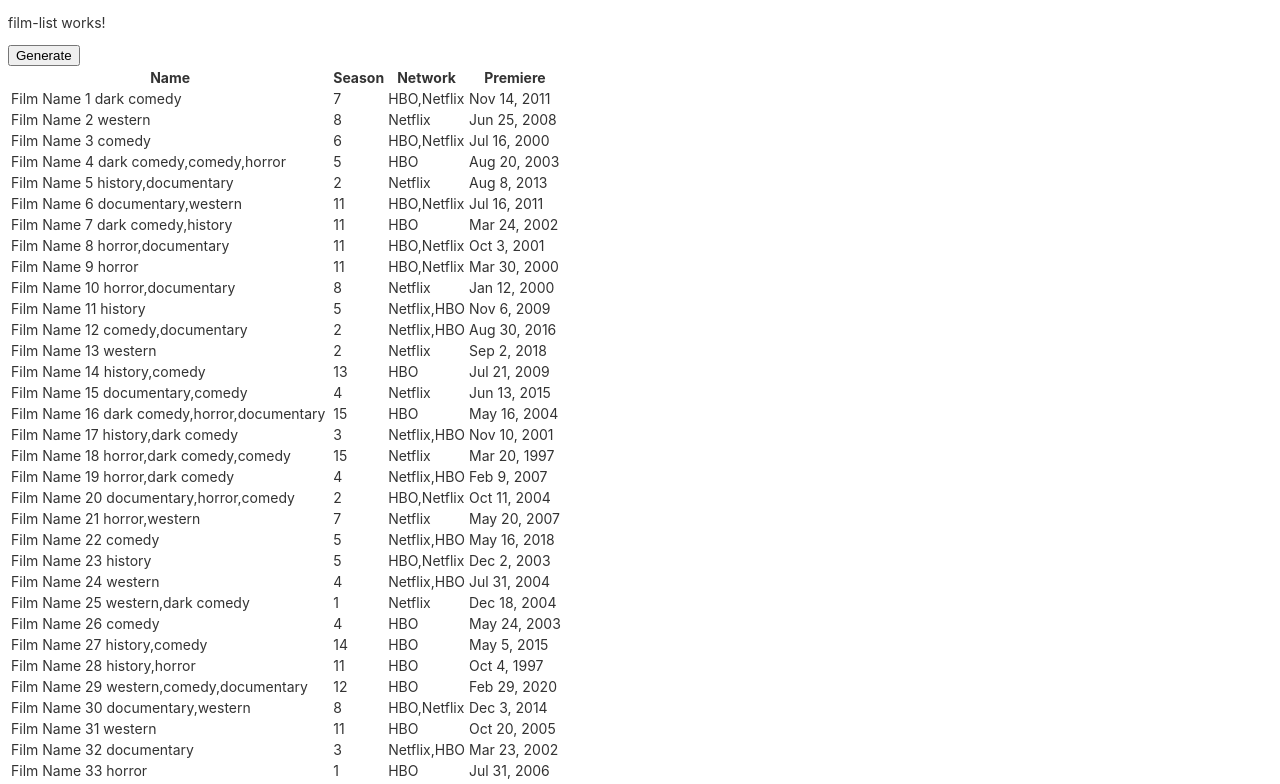
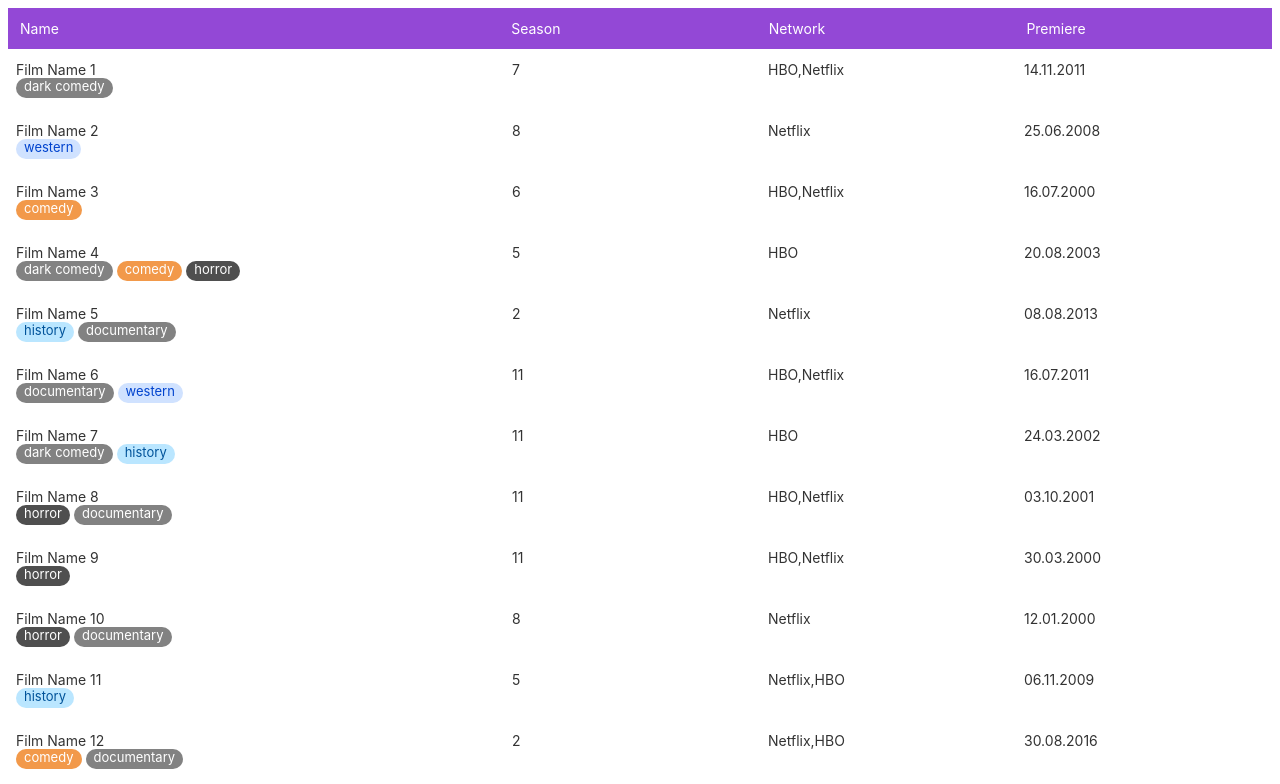
Before and after one commit to alik-p/films-table, an Angular app: page / in a window 1280 px wide. Shown: the top 784 px of the page. Built offline with nearby package versions, Linux system fonts and the light colour scheme.

Commit message:
feat: add flex layout + tags functionality

```diff
--- a/src/app/film-list/components/film-list/film-list.component.html
+++ b/src/app/film-list/components/film-list/film-list.component.html
@@ -1,29 +1,30 @@
-<p>film-list works!</p>
+<div class="film-list">
 
-<button type="button" (click)="onGenerate()">Generate</button>
+  <div class="table--head">
+    <div class="table--cell">Name</div>
+    <div class="table--cell">Season</div>
+    <div class="table--cell">Network</div>
+    <div class="table--cell">Premiere</div>
+  </div>
 
-<table>
-  <thead>
-  <tr>
-    <th>Name</th>
-    <th>Season</th>
-    <th>Network</th>
-    <th>Premiere</th>
-  </tr>
-  </thead>
+  <div class="table--row" *ngFor="let film of films">
+    <div class="table--cell">
+      {{film?.name}}
+      <div class="cell--tags">
+        <span *ngFor="let tag of film?.tags" class="tag" [ngClass]="tagClass(tag)">{{tag}}</span>
+      </div>
+    </div>
+    <div class="table--cell">
+      {{film?.season}}
+    </div>
+    <div class="table--cell">
+      {{film?.network}}
+    </div>
+    <div class="table--cell">
+      {{film?.premiere | date: 'dd.MM.yyyy'}}
+    </div>
+  </div>
 
-  <tbody>
+</div>
 
-  <tr *ngFor="let film of films">
-    <td>
-      {{film?.name}}
-      {{film?.tags}}
-    </td>
-    <td>{{film?.season}}</td>
-    <td>{{film?.network}}</td>
-    <td>{{film?.premiere | date}}</td>
-  </tr>
-
-  </tbody>
-
-</table>
+<hr>
--- a/src/app/film-list/components/film-list/film-list.component.sass
+++ b/src/app/film-list/components/film-list/film-list.component.sass
@@ -0,0 +1,67 @@
+$color-black: rgb(79, 79, 79)
+$color-blue: #d0e2ff
+$color-cyan: #bae6ff
+$color-gray: rgb(130, 130, 130)
+$color-orange: rgb(242, 153, 74)
+$color-purple: rgb(146, 143, 214)
+$color-red: rgb(235, 87, 87)
+
+
+.film-list--table
+  width: 100%
+
+
+.table--head, .table--row
+  display: flex
+
+  .table--cell:nth-child(1)
+    width: 40%
+
+  .table--cell
+    width: 20%
+    padding: 0.75rem 0.5rem
+
+.table--head
+  color: #ffffff
+  background-color: rgb(147, 72, 214)
+
+  .table--cell
+    padding: 0.75rem
+
+.cell--tags
+  display: flex
+  .tag
+    margin-right: 0.25rem
+
+.tag
+  padding: 0 .5rem
+  font-size: small
+  height: 1.25rem
+  max-width: 100%
+  min-width: 2rem
+  border-radius: .9rem
+  cursor: default
+  color: white
+
+  &--black
+    background-color: $color-black
+
+  &--blue
+    background-color: $color-blue
+    color: #0043ce
+
+  &--cyan
+    background-color: $color-cyan
+    color: #00539a
+
+  &--gray
+    background-color: $color-gray
+
+  &--orange
+    background-color: $color-orange
+
+  &--purple
+    background-color: $color-purple
+
+  &--red
+    background-color: $color-red
--- a/src/app/film-list/components/film-list/film-list.component.ts
+++ b/src/app/film-list/components/film-list/film-list.component.ts
@@ -1,5 +1,4 @@
 import { ChangeDetectionStrategy, Component, Input, OnInit } from '@angular/core';
-import { AppUtils } from '../../../core/app-utils';
 import { Film } from '../../../core/api/film.model';
 
 @Component({
@@ -11,16 +10,24 @@
 export class FilmListComponent implements OnInit {
   @Input() films: Film[];
 
-  constructor() { }
+  constructor() {
+  }
+
+  tagClass(tag: string): string {
+    const colors = {
+      comedy: 'orange',
+      drams: 'purple',
+      horror: 'black',
+      'dark comedy': 'gray',
+      western: 'blue',
+      history: 'cyan',
+      documentary: 'gray',
+    };
+    return 'tag--' + (colors[tag.toLowerCase()] || 'purple');
+  }
 
   ngOnInit(): void {
   }
 
 
-  onGenerate(): void {
-    // this.films = AppUtils.generateFilmsData(100);
-    // console.log(AppUtils.generateFilmsData(100));
-  }
-
-
 }
```
